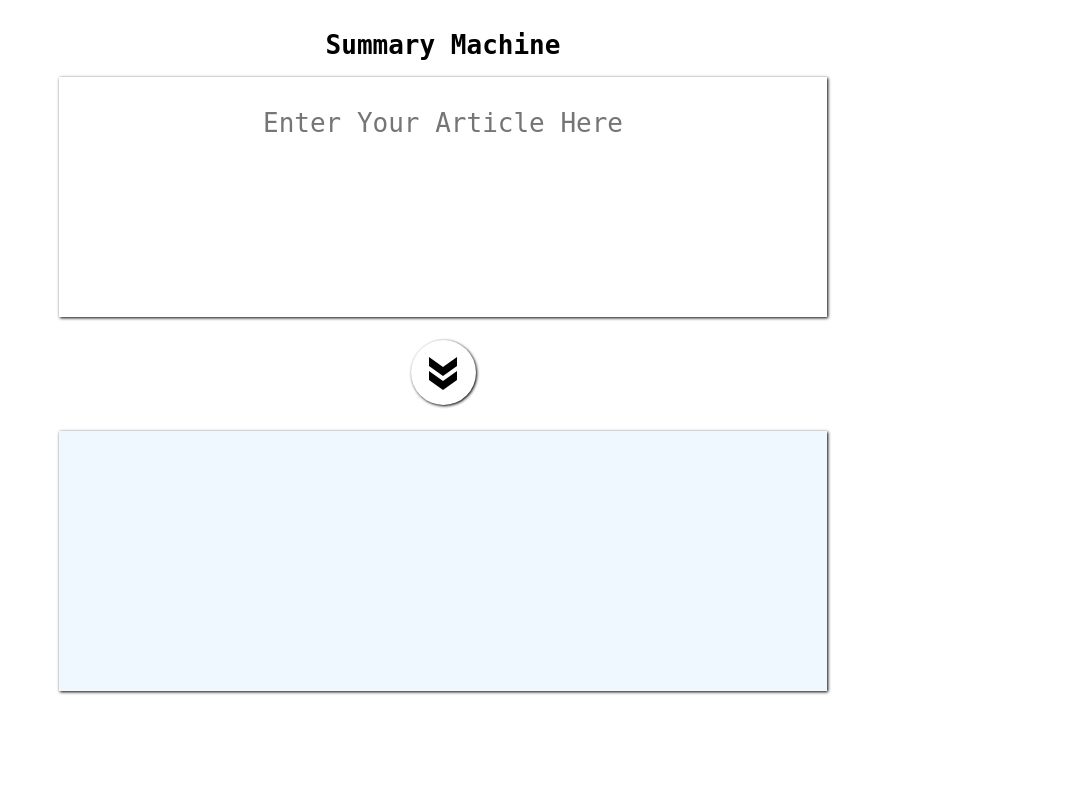
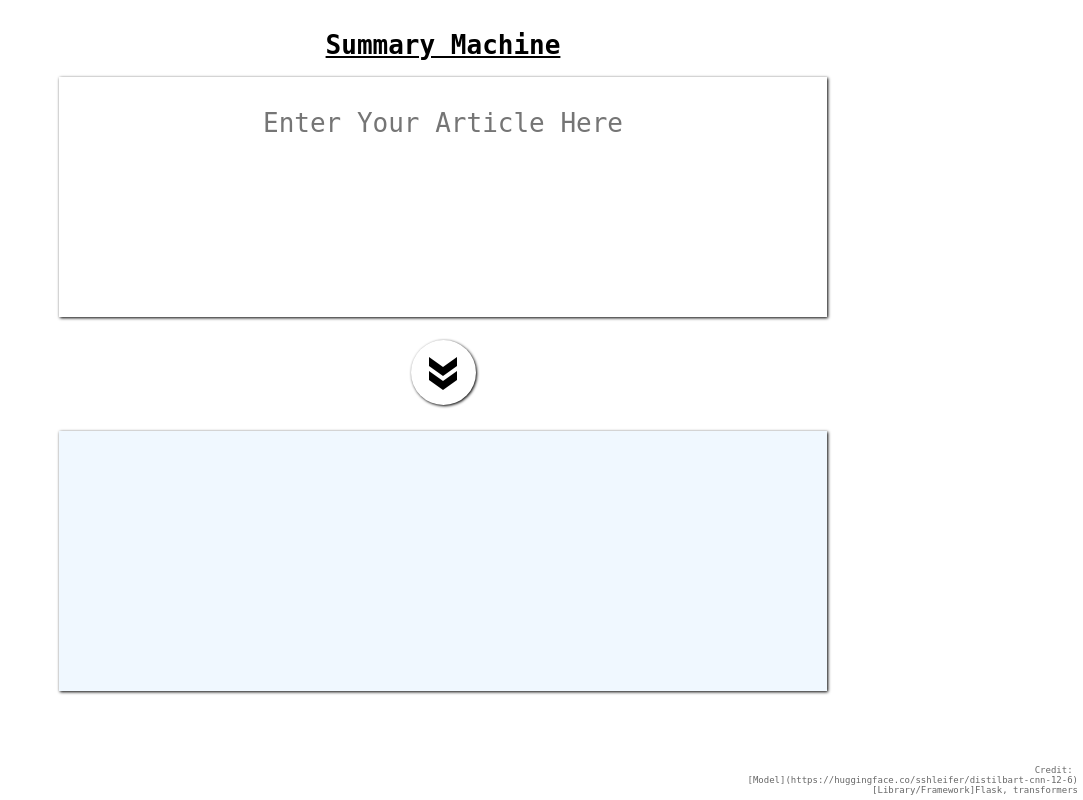
Before and after one commit to JackyIsCool/flask-summary-website, a Flask app: page / in a window 1280 px wide. Shown: the whole page, without its empty margins (197-1280 px from the left). Run offline with Flask 2, Linux system fonts and the light colour scheme.

Commit message:
Add credit to corner

```diff
--- a/templates/index.html
+++ b/templates/index.html
@@ -12,6 +12,7 @@
         }
         h1 {
             text-align: center;
+            text-decoration: underline;
         }
         button {
             width: 65px;
@@ -63,6 +64,15 @@
             padding: 30px 30px;
             background-color: aliceblue;
         }
+        #credit {
+            position: fixed;
+            bottom: 0;
+            right: 0;
+            font-size: xx-small;
+            margin: 5px;
+            opacity: .6;
+            text-align: right;
+        }
     </style>
 </head>
 <body>
@@ -74,5 +84,9 @@
         </button>
     </form>
     <p>{{summary}}</p>
+    <pre id="credit">
+        Credit:
+        [Model](https://huggingface.co/sshleifer/distilbart-cnn-12-6)
+        [Library/Framework]Flask, transformers</pre>
 </body>
 </html>
```
